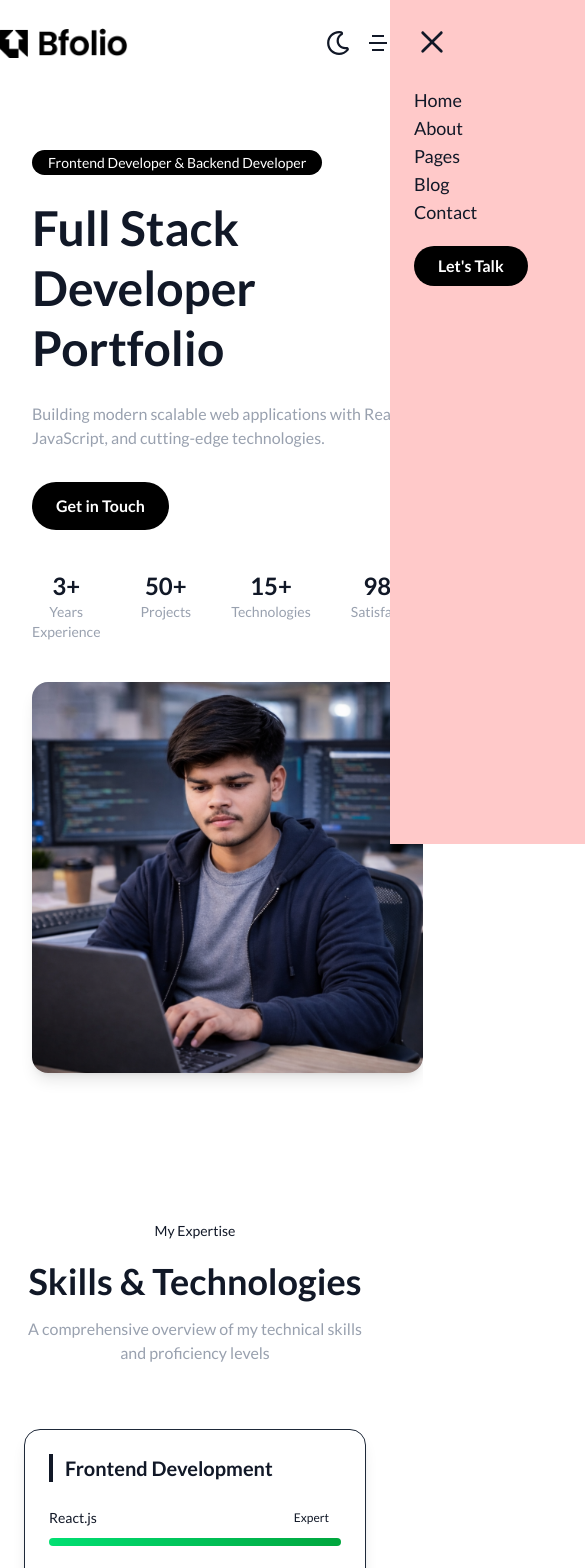
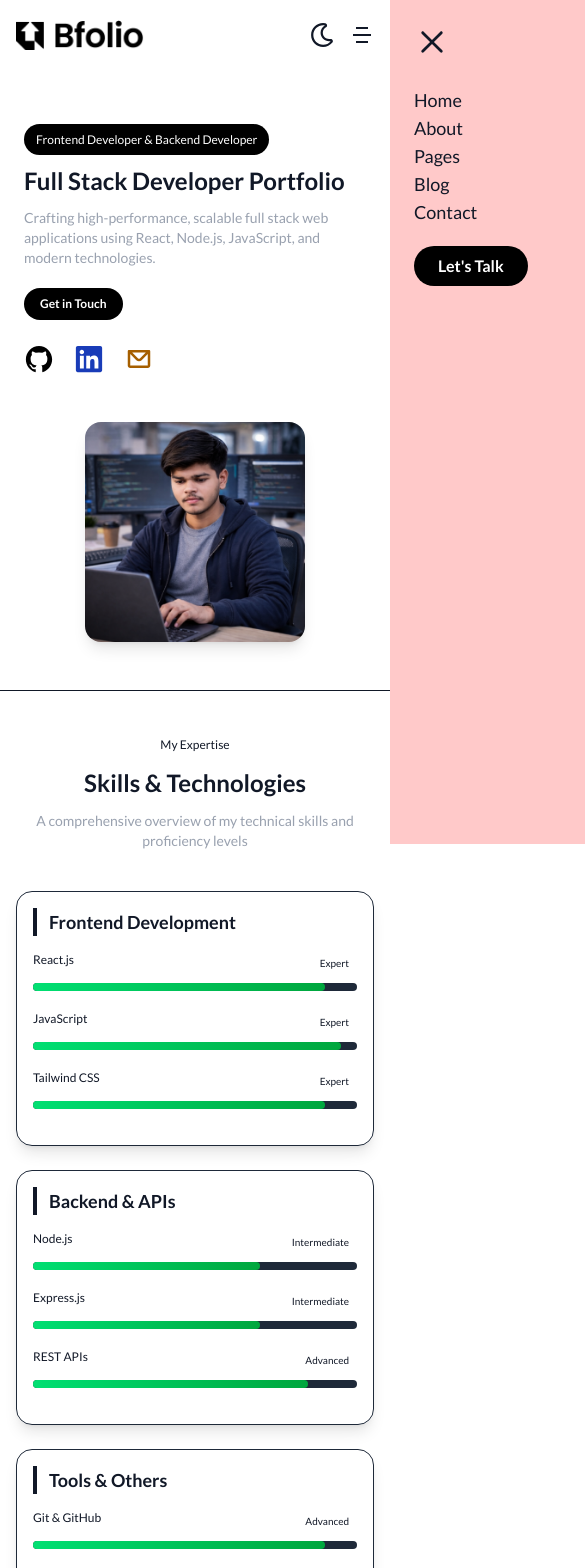
Before and after one commit to princedev467/Protfoliyo, a React (Vite) app: page / in a window 390 px wide. Shown: the top 1568 px of the page, 585 px wide, since content can reach past the window. Built offline with nearby package versions, Linux system fonts and the light colour scheme.

Commit message:
responsive

```diff
--- a/src/Component/Home/Home.jsx
+++ b/src/Component/Home/Home.jsx
@@ -1,12 +1,11 @@
 import React from 'react';
-import homelogo from '../../assets/images/Home_art 1.svg'
+import Profile from '../../assets/images/profile/profileimge.png';
 import { IoLogoGithub } from "react-icons/io5";
 import { FaLinkedin } from "react-icons/fa";
 import { CgMail } from "react-icons/cg";
-import Profile from '../../assets/images/profile/profileimge.png'
 
+function Home() {
 
-function Home(props) {
   const skillsData = [
     {
       title: "Frontend Development",
@@ -35,125 +34,114 @@ function Home(props) {
     },
   ];
 
-    const socialapp = [
-        { label: 'gihub', icon: <IoLogoGithub /> },
-        { label: 'Linkedin', icon: <FaLinkedin /> },
-        { label: 'email', icon: <CgMail /> },
-    ]
   return (
-        <main >
-           <section className="grid md:grid-cols-2 gap-10 px-8 py-16 items-center ">
+    <main>
 
-        {/* left-side */}
-         <div>
-        <span className="dark:bg-green-900/40 bg-black text-white dark:text-green-400 px-4 py-1 rounded-full text-sm">
+      {/* hero Section */}
+      <section className="grid md:grid-cols-2 px-4 sm:px-6 md:px-12 py-12 md:py-10 gap-10 items-center">
+
+        {/* Left */}
+        <div className='mt-0 p-2'>
+          <span className="bg-black text-white dark:bg-green-900/40 dark:text-green-400 px-3 py-2 rounded-full text-xs sm:text-sm">
             Frontend Developer & Backend Developer
           </span>
 
-        <h1 className="text-5xl md:text-6xl font-bold mt-6 leading-tight dark:text-green-500">
+          <h1 className="text-2xl sm:text-3xl md:text-5xl font-bold mt-4 md:mt-5 leading-tight dark:text-green-500">
             Full Stack Developer Portfolio
           </h1>
 
-        <p className="text-gray-400 mt-6 max-w-lg">
-          Building modern scalable web applications with React, JavaScript,
-          and cutting-edge technologies.
+          <p className="text-gray-400 mt-3 md:mt-6 max-w-lg text-sm sm:text-sm">
+          Crafting high-performance, scalable full stack web applications using React, Node.js, JavaScript, and modern technologies.
           </p>
 
-        <button className="mt-8 dark:bg-green-400  bg-black text-white  dark:text-black font-bold px-6 py-3 rounded-full">
+          <button className="mt-5 md:mt-8 bg-black text-white dark:bg-green-400 dark:text-black font-bold px-4 py-2 sm:px-6 sm:py-3 rounded-full text-xs sm:text-sm">
             Get in Touch
           </button>
 
-
-        <div className="flex gap-10 mt-10 text-center  dark:text-green-400">
-          <div>
-            <h2 className="text-neon text-2xl font-bold">3+</h2>
-            <p className="text-gray-400 text-sm">Years Experience</p>
-          </div>
-          <div>
-            <h2 className="text-neon text-2xl font-bold">50+</h2>
-            <p className="text-gray-400 text-sm">Projects</p>
-          </div>
-          <div>
-            <h2 className="text-neon text-2xl font-bold">15+</h2>
-            <p className="text-gray-400 text-sm">Technologies</p>
-          </div>
-          <div>
-            <h2 className="text-neon text-2xl font-bold">98%</h2>
-            <p className="text-gray-400 text-sm">Satisfaction</p>
-          </div>
-        </div>
+         <div className="flex gap-5 mt-6 text-xl text-gray-400 dark:text-green-400">
+            <a href="github.com/princedev467" className="hover:scale-110 transition">
+              <IoLogoGithub  className='text-black sm:text-sm md:text-md text-3xl dark:text-white'/>
+            </a>
+            <a href="#" className="hover:scale-110 transition">
+              <FaLinkedin  className='text-blue-800 text-3xl sm:text-sm md:text-md dark:text-blue-500'/>
+            </a>
+            <a href="#" className="hover:scale-110 transition">
+              <CgMail className='text-yellow-700 text-3xl sm:text-sm md:text-md dark:text-amber-100' />
+            </a>
           </div>
 
-      {/* right side */}
+        </div>
 
-      <div className="relative items-center" >
+       {/* right */}
+        <div className="flex justify-center">
           <img
+            src={Profile}
+            alt="profile"
+            className="w-[220px] sm:w-[280px] md:w-[350px] lg:w-[420px] md:mt-7 rounded-2xl shadow-lg hover:scale-105 transition duration-100"
+          />
+        </div>
 
-          src={Profile}
-          alt=""
-          className="rounded-2xl shadow-lg w-[400px]  mx-auto cursor-pointer hover:border-2 text-green-300"
-        />
+      </section>
+
+<hr  className=' container w-250 mx-auto dark:text-green-700'/>
+      {/* skill Section */}
+      <section className="dark:text-white py-10 md:py-15 px-4 sm:px-6 md:px-20">
 
 
-      </div>
-    </section>
-
-{/* skill section */}
-    <section>
-         <div className=" dark:text-white py-20 px-6 md:px-20">
-
-      {/* Heading */}
-      <div className="text-center mb-16">
-        <span className="inline-block px-4 py-1 rounded-full dark:bg-green-900 dark:text-green-400 text-sm">
+        <div className="text-center mb-10 md:mb-16">
+          <span className="px-3 py-1 rounded-full dark:bg-green-900 dark:text-green-400 text-xs sm:text-sm">
             My Expertise
           </span>
 
-        <h2 className="text-4xl md:text-5xl font-bold mt-4">
+          <h2 className="text-2xl sm:text-3xl md:text-5xl font-bold mt-3 md:mt-4">
             Skills & Technologies
           </h2>
 
-        <p className="text-gray-400 mt-4 max-w-2xl mx-auto">
+          <p className="text-gray-400 mt-3 md:mt-4 max-w-2xl mx-auto text-sm sm:text-base">
             A comprehensive overview of my technical skills and proficiency levels
           </p>
         </div>
 
-      {/* Cards */}
-      <div className="grid md:grid-cols-3 gap-8 cursor-pointer">
+
+        <div className="grid sm:grid-cols-1 md:grid-cols-2 lg:grid-cols-3 gap-6 md:gap-8">
+
           {skillsData.map((section, index) => (
             <div
               key={index}
-            className="dark:bg-[#0f0f0f] rounded-2xl p-6 shadow-lg border border-gray-800 hover:border-green-500 transition"
+              className="dark:bg-[#0f0f0f] rounded-2xl p-4 sm:p-6 shadow-lg border border-gray-800 hover:border-green-500 transition"
             >
-            <h3 className="text-xl font-semibold mb-6 border-l-4 dark:border-green-500 pl-3">
+              <h3 className="text-lg sm:text-xl font-semibold mb-4 border-l-4 dark:border-green-500 pl-3">
                 {section.title}
               </h3>
 
               {section.skills.map((skill, i) => (
-              <div key={i} className="mb-6">
+                <div key={i} className="mb-5">
 
-                {/* Top Row */}
-                <div className="flex justify-between items-center mb-2">
-                  <span className="text-sm">{skill.name}</span>
-                  <span className="text-xs px-3 py-1 rounded-full dark:bg-green-900 dark:text-green-400">
+                  {/* TOP */}
+                  <div className="flex justify-between mb-2">
+                    <span className="text-xs sm:text-sm">{skill.name}</span>
+                    <span className="text-[10px] sm:text-xs px-2 py-1 rounded-full dark:bg-green-900 dark:text-green-400">
                       {skill.tag}
                     </span>
                   </div>
 
-                {/* Progress Bar */}
-                <div className="w-full dark:bg-gray-800 h-2 rounded-full">
+                  {/* PROGRESS BAR */}
+                  <div className="w-full bg-gray-800 h-2 rounded-full">
                     <div
-                    className={`h-2 rounded-full bg-gradient-to-r from-green-400 to-green-600 { width: ${skill.level}% }` }
+                      style={{ width: `${skill.level}%` }}
+                      className="h-2 rounded-full bg-gradient-to-r from-green-400 to-green-600"
                     ></div>
                   </div>
 
                 </div>
               ))}
+
             </div>
           ))}
+
         </div>
-    </div>
+
       </section>
-
 
     </main>
   );
--- a/src/Header/Header.jsx
+++ b/src/Header/Header.jsx
@@ -27,7 +27,7 @@ function Header(props) {
 
     return (
         <header>
-            <div className="container mx-auto py-7 flex justify-between " >
+            <div className="container mx-auto px-4 py-5 flex justify-between items-center " >
                 <div className="flex space-x-10 items-center">
                     {/* image */}
                     <a href="#">
--- a/src/Routes/UserRouts.jsx
+++ b/src/Routes/UserRouts.jsx
@@ -11,7 +11,7 @@ function UserRouts(props) {
       console.log(themeData);
 
     return (
-        <div className={`${themeData.theme}      dark:bg-gradient-to-r from-green-950 to-black  font-Lato text-light_primary`}>
+        <div className={`${themeData.theme} dark:bg-gradient-to-r from-green-950 to-black  font-Lato text-light_primary`}>
             <Header />
             <Routes>
                 <Route path='/' element={<Home />} ></Route>
```
Lines whose indentation alone changed are shown as unchanged.
